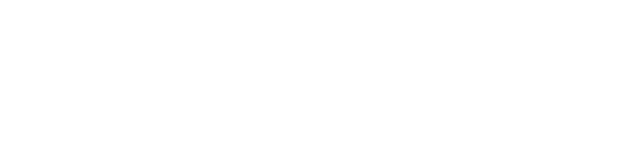
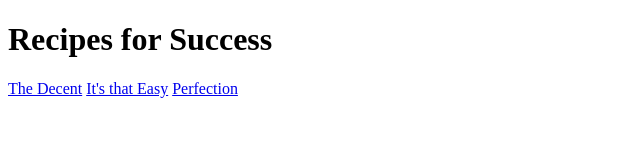
Before and after one commit to Kupa-Kupa/recipes-for-success, a plain HTML site: page index.html in a window 1280 px wide. Shown: the whole page, without its empty margins (0-640 px from the left). Drawn offline with Linux system fonts and the light colour scheme.

Commit message:
Update index links to recipes pages

```diff
--- a/index.html
+++ b/index.html
@@ -7,7 +7,10 @@
 </head>
 
 <body>
-
+<h1>Recipes for Success</h1>
+<a href="./recipes/the-decent.html">The Decent</a>
+<a href="./recipes/its-that-easy.html">It's that Easy</a>
+<a href="./recipes/perfection.html">Perfection</a>
 </body>
 
 
```
